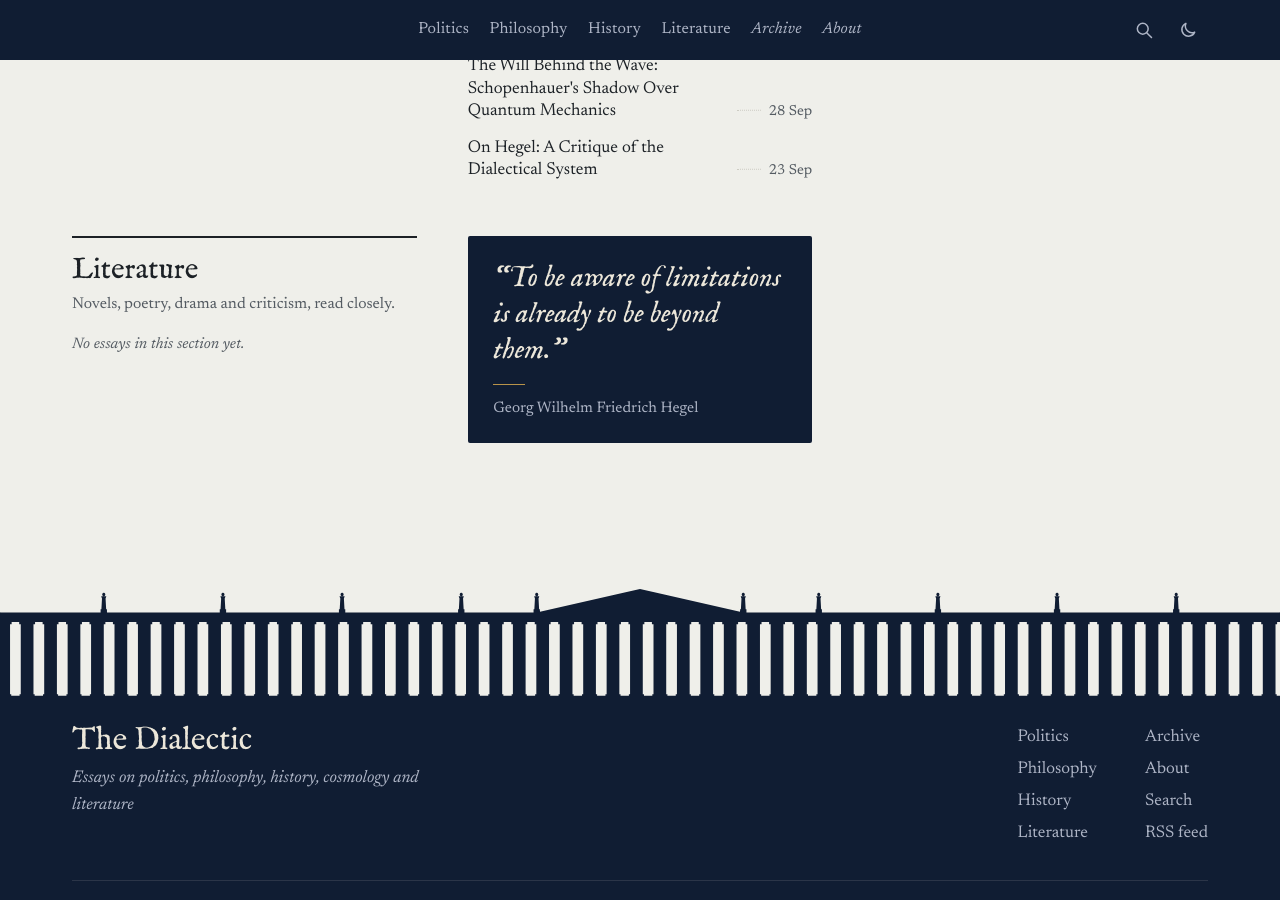
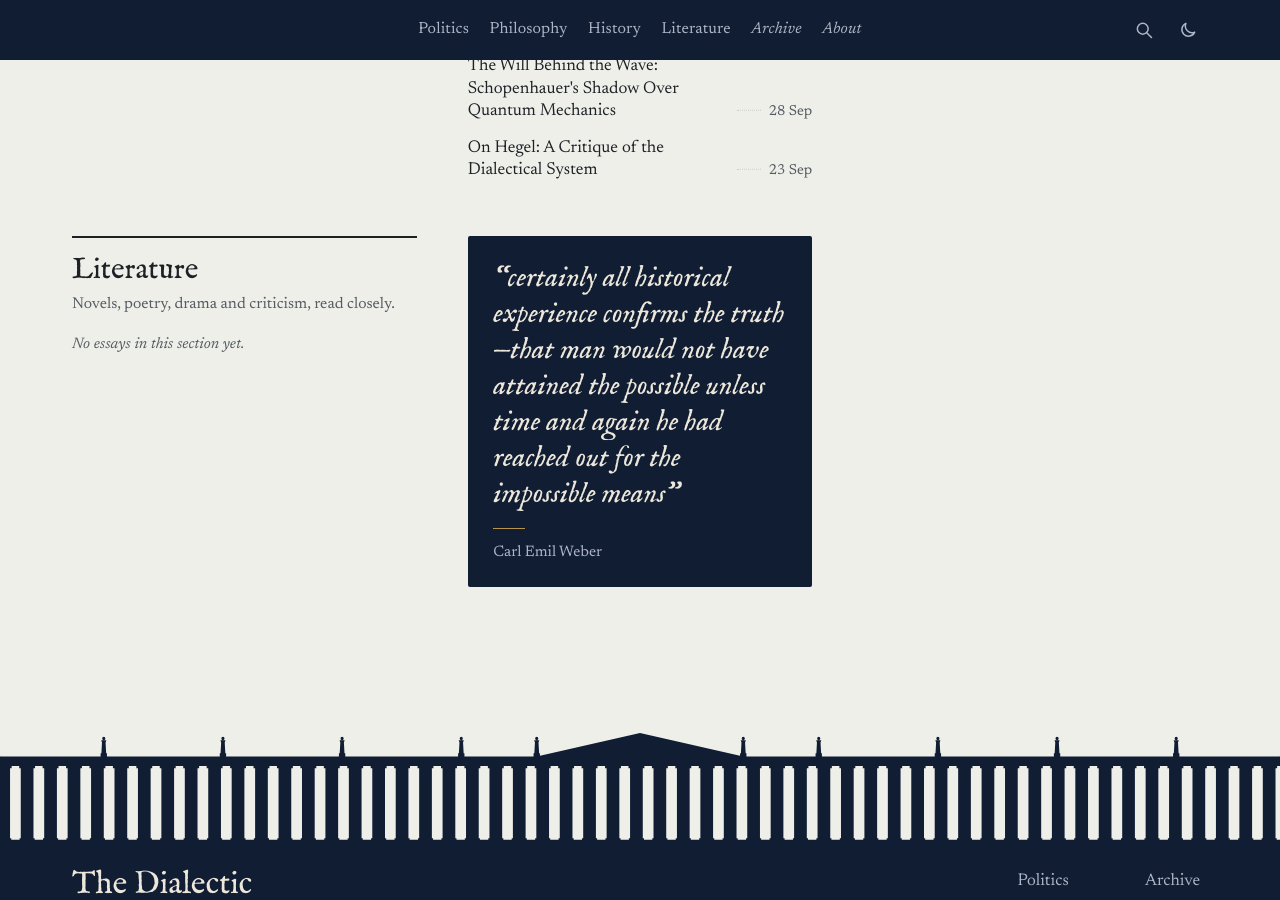
Before and after one commit to Hashir61/The-Dialectic, a Jekyll site: the page built from index.html, in a window 1280 px wide and 900 px high, scrolled down 1948 px. Built offline with Jekyll 4.4.1, drawn with Linux system fonts in a browser that asks for light colours.

Commit message:
Update quote text and source in _config.yml

```diff
--- a/_config.yml
+++ b/_config.yml
@@ -24,8 +24,8 @@ hero:
 
 # Quotation shown on the homepage (keep it public domain)
 quote:
-  text: To be aware of limitations is already to be beyond them.
-  source: Georg Wilhelm Friedrich Hegel
+  text: certainly all historical experience confirms the truth—that man would not have attained the possible unless time and again he had reached out for the impossible means
+  source: Carl Emil Weber
 
 # Optional: paste your Google Search Console verification code here
 # webmaster_verifications:
```
